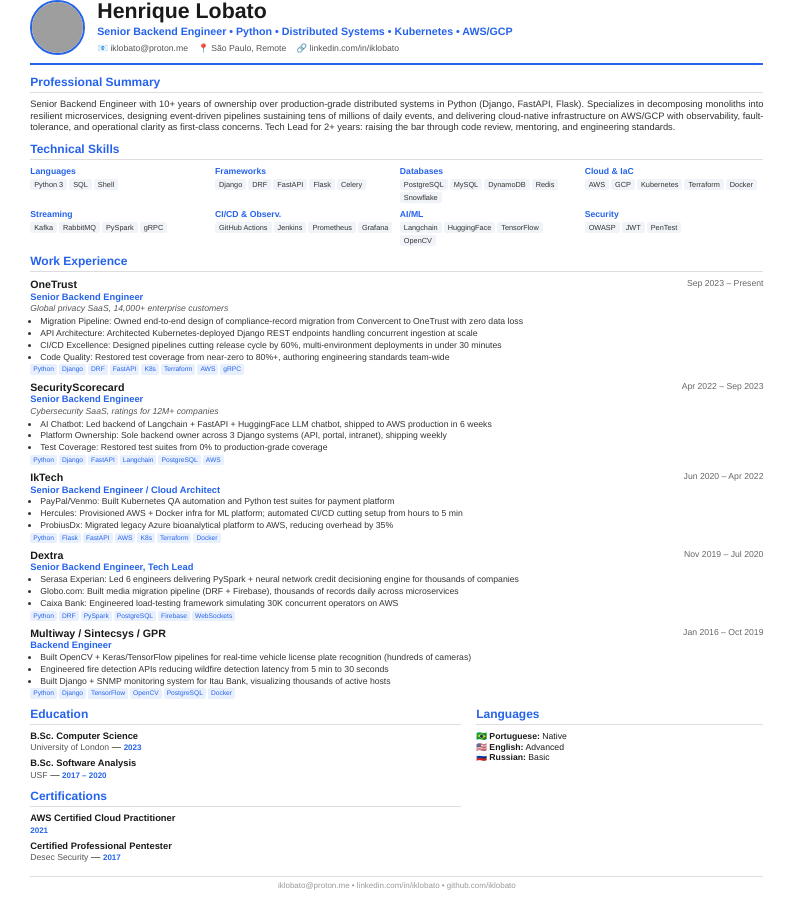
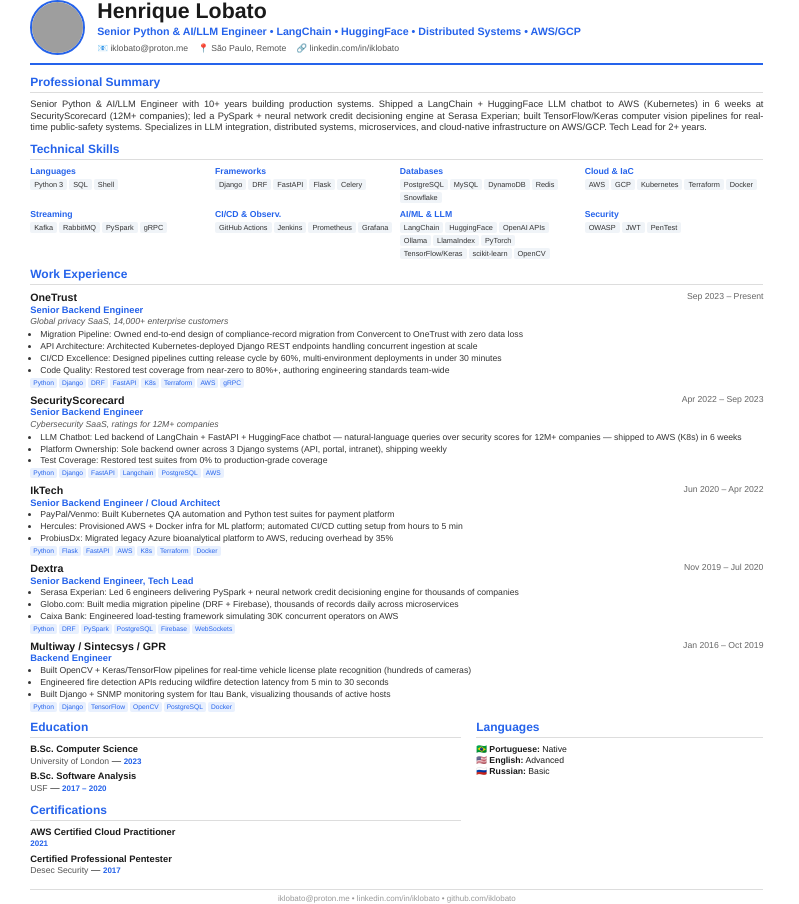
Before and after one commit to iklobato/iklobato.github.io, a Jekyll site: the page built from pdf/index.html, in a window 1280 px wide. Shown: the whole page, without its empty margins (0-799 px from the left). Built offline with Jekyll 4.4.1, drawn with Linux system fonts in a browser that asks for light colours; grey boxes are pictures that could not be loaded.

Commit message:
Strengthen AI/LLM positioning for LLM engineer job targeting
- Retitle page and PDF as 'Senior Python & AI/LLM Engineer'
- Lead summary with the production LangChain+HuggingFace chatbot (SecurityScorecard, 6 weeks to K8s)
- Expand AI/ML skills: add Ollama, LlamaIndex, PyTorch, scikit-learn, PySpark
- Add LLM-specific keywords: LLM Engineer, AI Engineer, RAG Developer, Ollama, LlamaIndex, Prompt Engineering
- All additions grounded in documented experience (no invented content)

```diff
--- a/pdf/index.html
+++ b/pdf/index.html
@@ -6,7 +6,7 @@
 <html lang="en">
 <head>
     <meta charset="UTF-8">
-    <title>Henrique Lobato - Senior Backend Engineer</title>
+    <title>Henrique Lobato - Senior Python & AI/LLM Engineer</title>
     <style>
         @page {
             size: A4;
@@ -267,7 +267,7 @@
             </div>
             <div class="profile-info">
                 <h1>Henrique Lobato</h1>
-                <div class="title">Senior Backend Engineer • Python • Distributed Systems • Kubernetes • AWS/GCP</div>
+                <div class="title">Senior Python & AI/LLM Engineer • LangChain • HuggingFace • Distributed Systems • AWS/GCP</div>
                 <div class="contact-row">
                     <span>📧 iklobato@proton.me</span>
                     <span>📍 São Paulo, Remote</span>
@@ -279,7 +279,7 @@
         <!-- Summary -->
         <section class="summary">
             <h2>Professional Summary</h2>
-            <p>Senior Backend Engineer with 10+ years of ownership over production-grade distributed systems in Python (Django, FastAPI, Flask). Specializes in decomposing monoliths into resilient microservices, designing event-driven pipelines sustaining tens of millions of daily events, and delivering cloud-native infrastructure on AWS/GCP with observability, fault-tolerance, and operational clarity as first-class concerns. Tech Lead for 2+ years: raising the bar through code review, mentoring, and engineering standards.</p>
+            <p>Senior Python & AI/LLM Engineer with 10+ years building production systems. Shipped a LangChain + HuggingFace LLM chatbot to AWS (Kubernetes) in 6 weeks at SecurityScorecard (12M+ companies); led a PySpark + neural network credit decisioning engine at Serasa Experian; built TensorFlow/Keras computer vision pipelines for real-time public-safety systems. Specializes in LLM integration, distributed systems, microservices, and cloud-native infrastructure on AWS/GCP. Tech Lead for 2+ years.</p>
         </section>
 
         <!-- Skills -->
@@ -343,11 +343,16 @@
                     </div>
                 </div>
                 <div class="skill-category">
-                    <h3>AI/ML</h3>
+                    <h3>AI/ML & LLM</h3>
                     <div class="skill-tags">
-                        <span class="skill-tag">Langchain</span>
+                        <span class="skill-tag">LangChain</span>
                         <span class="skill-tag">HuggingFace</span>
-                        <span class="skill-tag">TensorFlow</span>
+                        <span class="skill-tag">OpenAI APIs</span>
+                        <span class="skill-tag">Ollama</span>
+                        <span class="skill-tag">LlamaIndex</span>
+                        <span class="skill-tag">PyTorch</span>
+                        <span class="skill-tag">TensorFlow/Keras</span>
+                        <span class="skill-tag">scikit-learn</span>
                         <span class="skill-tag">OpenCV</span>
                     </div>
                 </div>
@@ -392,7 +397,7 @@
                 <span class="job-title">Senior Backend Engineer</span>
                 <p class="job-desc">Cybersecurity SaaS, ratings for 12M+ companies</p>
                 <ul class="contributions">
-                    <li>AI Chatbot: Led backend of Langchain + FastAPI + HuggingFace LLM chatbot, shipped to AWS production in 6 weeks</li>
+                    <li>LLM Chatbot: Led backend of LangChain + FastAPI + HuggingFace chatbot — natural-language queries over security scores for 12M+ companies — shipped to AWS (K8s) in 6 weeks</li>
                     <li>Platform Ownership: Sole backend owner across 3 Django systems (API, portal, intranet), shipping weekly</li>
                     <li>Test Coverage: Restored test suites from 0% to production-grade coverage</li>
                 </ul>
```
Also changed, not shown: index.md (+13 -9 lines).
